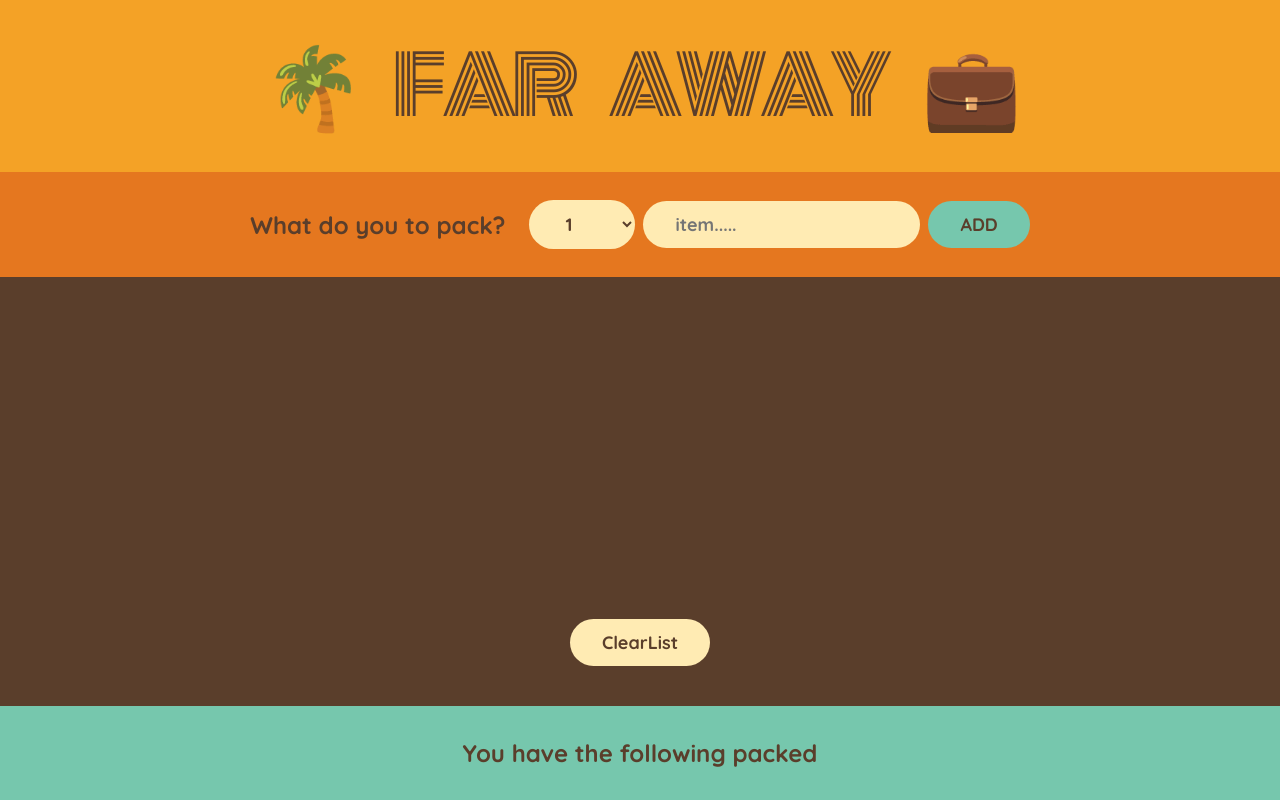
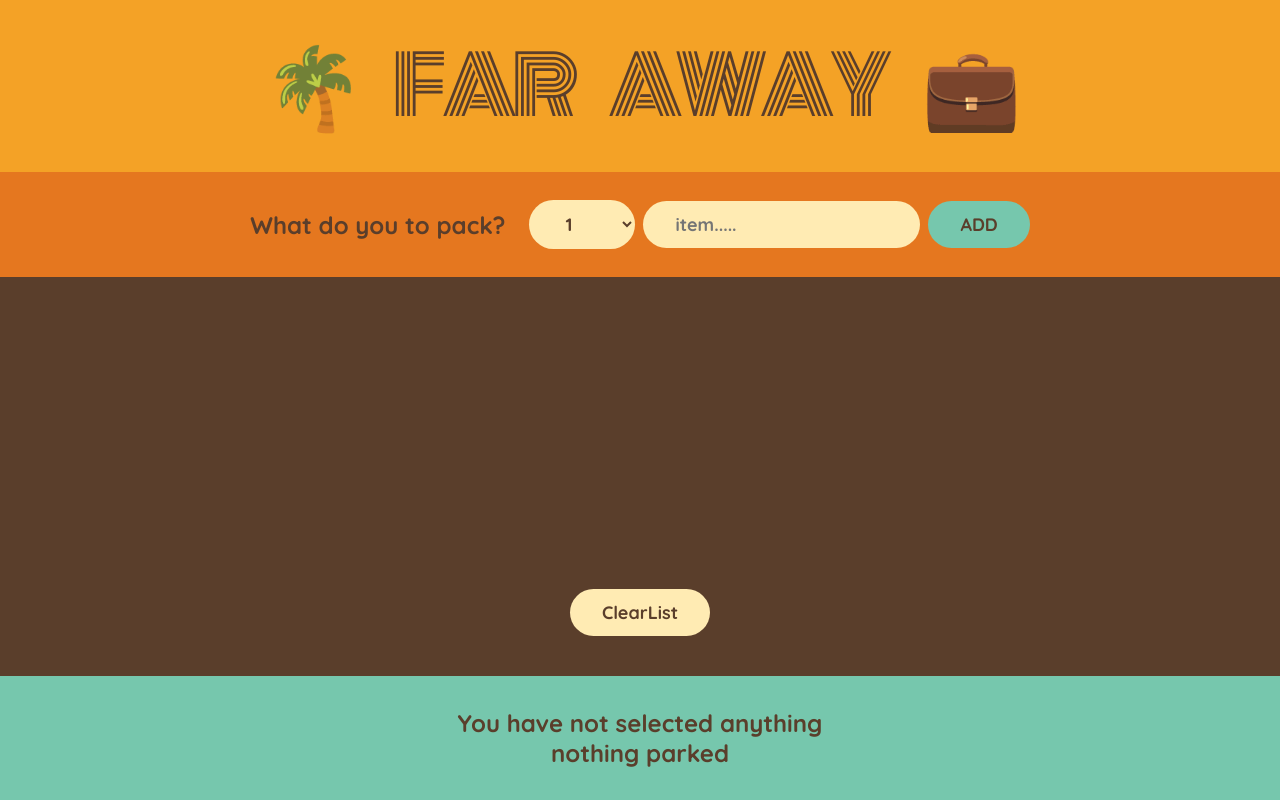
Before and after one commit to Codekazuki/pizza, a React (Create React App) app: page / in a window 1280 px wide. Built offline with nearby package versions, Linux system fonts and the light colour scheme.

Commit message:
new sprint

```diff
--- a/src/travel/Stats.js
+++ b/src/travel/Stats.js
@@ -1,7 +1,16 @@
 import React from "react";
 
-const Stats = () => {
-  return <footer className='stats'>You have the following packed</footer>;
+const Stats = ({ items }) => {
+  return (
+    <footer className='stats'>
+      {items.length === 0
+        ? "You have not selected anything"
+        : items.length === 1
+        ? "You have selected 1 item"
+        : `You have selected ${items.length} items`}
+      <h4>{items.packed ? "Item is packed" : "nothing parked"}</h4>
+    </footer>
+  );
 };
 
 export default Stats;
--- a/src/travel/Travel.js
+++ b/src/travel/Travel.js
@@ -7,6 +7,7 @@ import Stats from "./Stats";
 
 const Travel = () => {
   const [items, setItems] = useState([]);
+
   const handleAddItems = (item) => {
     setItems((items) => [...items, item]);
   };
@@ -34,7 +35,7 @@ const Travel = () => {
         onDeleteItem={handleDeleteItem}
         onClearList={handleClearList}
       />
-      <Stats />
+      <Stats items={items} />
     </div>
   );
 };
```
